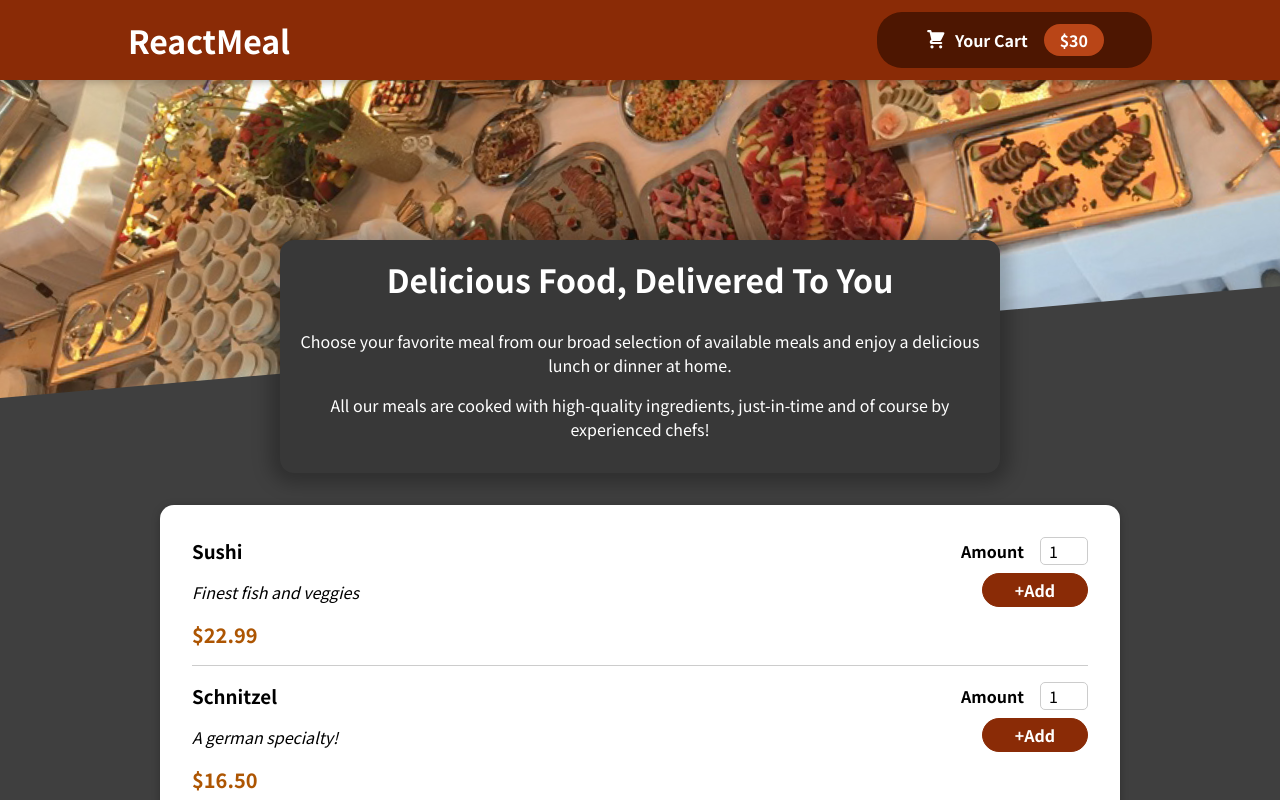
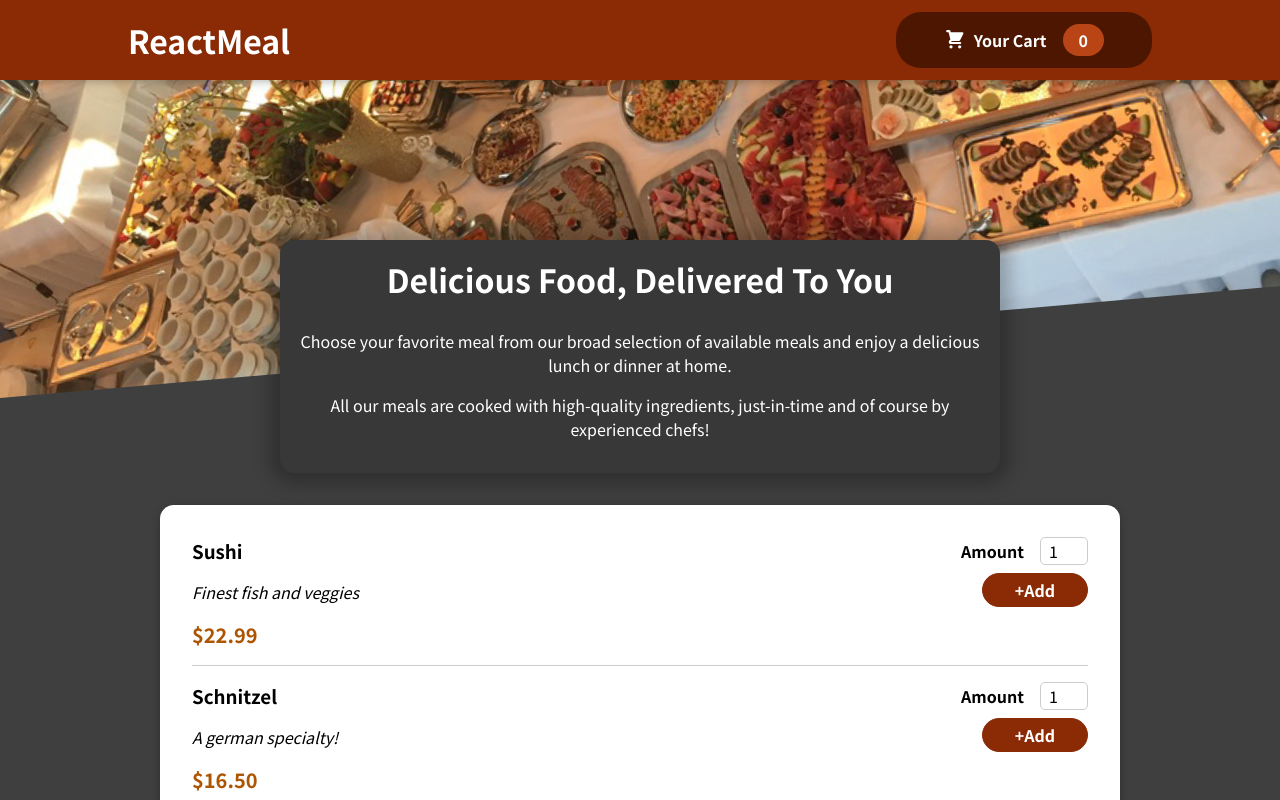
Before and after one commit to Ngatyah/Kungumaitu, a React (Create React App) app: page / in a window 1280 px wide. Shown: the top 800 px of the page. Built offline with nearby package versions, Linux system fonts and the light colour scheme.

Commit message:
doen with adding items in the cart primarily

```diff
--- /dev/null
+++ b/src/Store/CartProvider.js
@@ -0,0 +1,47 @@
+import React, { useReducer } from 'react';
+import CartContext from "./cart-context";
+
+
+const defaultCartState = {
+    items: [],
+    totalAmount: 0
+}
+const cartReducer = (state, action) => {
+    if (action.type === 'ADD') {
+        const updatedItems = state.items.concat(action.item);
+        const updatedTotalAmount = state.totalAmount + action.item.price * action.item.amount;
+        return {
+            items: updatedItems,
+            totalAmount: updatedTotalAmount
+        };
+
+    }
+    return defaultCartState;
+
+};
+
+const CartProvider = props => {
+
+    const [cartState, cartDispatchFn] = useReducer(cartReducer, defaultCartState);
+
+    const addItemToCartHandler = item => {
+        cartDispatchFn({ type: "ADD", item: item })
+    }
+    const removeItemFromCartHandler = id => {
+        cartDispatchFn({ type: "REMOVE", id: id })
+    }
+
+    const cartContext = {
+        items: cartState.items,
+        totalAmount: cartState.totalAmount,
+        addItem: addItemToCartHandler,
+        removeItem: removeItemFromCartHandler
+    }
+
+
+    return <CartContext.Provider value={cartContext}>
+        {props.children}
+    </CartContext.Provider>
+}
+
+export default CartProvider;
--- /dev/null
+++ b/src/Store/cart-context.js
@@ -0,0 +1,11 @@
+import React from 'react';
+
+const CartContext = React.createContext({
+    items: [],
+    totalAmount: 0,
+    addItem: (item) => { },
+    removeItem: (id) => { }
+
+});
+
+export default CartContext;
--- a/src/components/Layouts/HeaderCartButton.js
+++ b/src/components/Layouts/HeaderCartButton.js
@@ -1,12 +1,20 @@
+import React, { useContext } from 'react';
+import CartContext from '../../Store/cart-context';
 import CartIcon from '../Cart/CartIcon';
 import classes from './HeaderCartButton.module.css';
 const HeaderCartButton = props => {
+
+    const cartCtx = useContext(CartContext);
+
+    const numOfCartItems = cartCtx.items.reduce((currentNum, items) => {
+        return currentNum + items.amount;
+    }, 0);
     return <button className={classes.button} onClick={props.onClick}>
         <span className={classes.icon}>
             <CartIcon />
         </span>
         <span>Your Cart</span>
-        <span className={classes.badge}>$30</span>
+        <span className={classes.badge}>{numOfCartItems}</span>
     </button>
 }
 export default HeaderCartButton;
--- a/src/components/Meals/MealItem/MealItem.js
+++ b/src/components/Meals/MealItem/MealItem.js
@@ -1,8 +1,23 @@
+import React, { useContext } from 'react';
 import classes from './MealItem.module.css';
 import MealItemForm from './MealItemForm';
+import CartContext from '../../../Store/cart-context';
 const MealItem = props => {
+    const cartCtx = useContext(CartContext);
 
     const price = `$${props.price.toFixed(2)}`
+
+    const addItemToCartHandler = (amount) => {
+        cartCtx.addItem({
+            id: props.id,
+            name: props.name,
+            amount: amount,
+            price: props.price
+        })
+
+
+    }
+
     return <li className={classes.meal}>
         <div>
             <div className={classes['meal h3']}><h3>{props.name}</h3></div>
@@ -10,7 +25,7 @@
             <div className={classes.price}>{price}</div>
         </div>
         <div>
-            <MealItemForm id={props.id} />
+            <MealItemForm id={props.id} onAddToCart={addItemToCartHandler} />
         </div>
     </li>
 };
--- a/src/components/Meals/MealItem/MealItemForm.js
+++ b/src/components/Meals/MealItem/MealItemForm.js
@@ -1,8 +1,27 @@
+import React, { useRef, useState } from 'react';
 import Input from '../../UI/Input';
 import classes from './MealItemForm.module.css';
 const MealItemForm = (props) => {
-    return <form className={classes.form}>
+    const [amountIsValid, setAmountIsValid] = useState(true)
+    const amountInputRef = useRef();
+    const submitHandler = event => {
+        event.preventDefault();
+        const enteredAmountInString = amountInputRef.current.value;
+        const enteredAmount = +enteredAmountInString;
+
+        if (
+            enteredAmountInString.trim() === 0
+            || enteredAmount < 1 || enteredAmount > 5) {
+
+            setAmountIsValid(false)
+            return;
+        }
+        props.onAddToCart(enteredAmount);
+
+    }
+    return <form className={classes.form} onSubmit={submitHandler}>
         <Input
+            ref={amountInputRef}
             label="Amount"
             input={{
                 id: 'amount' + props.id,
@@ -15,6 +34,7 @@
             }}
         />
         <button className={classes['form button']}>+Add</button>
+        <div>{!amountIsValid && <p>Enter Valid Amount(1-5)</p>}</div>
     </form>
 }
 export default MealItemForm;
--- a/src/components/UI/Input.js
+++ b/src/components/UI/Input.js
@@ -1,9 +1,10 @@
+import React from 'react';
 import classes from './Input.module.css';
-const Input = props => {
+const Input = React.forwardRef((props, ref) => {
     return <div className={classes.input}>
         <label htmlFor={props.input.id}>{props.label}</label>
-        <input {...props.input} />
+        <input ref={ref} {...props.input} />
 
     </div>
-};
+});
 export default Input;
```
Also changed, not shown: src/App.js (+4 -3 lines), 1 other file (tests, documents, lock files or other folders).
